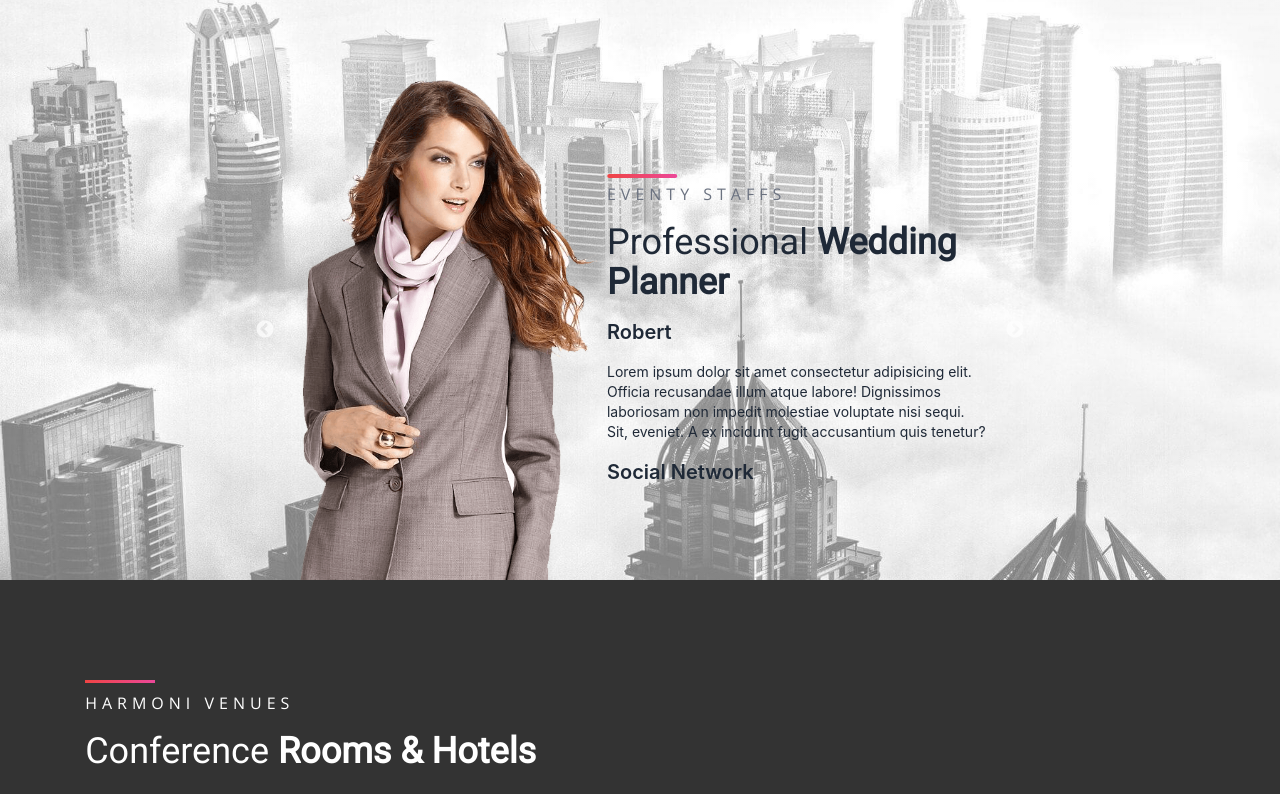
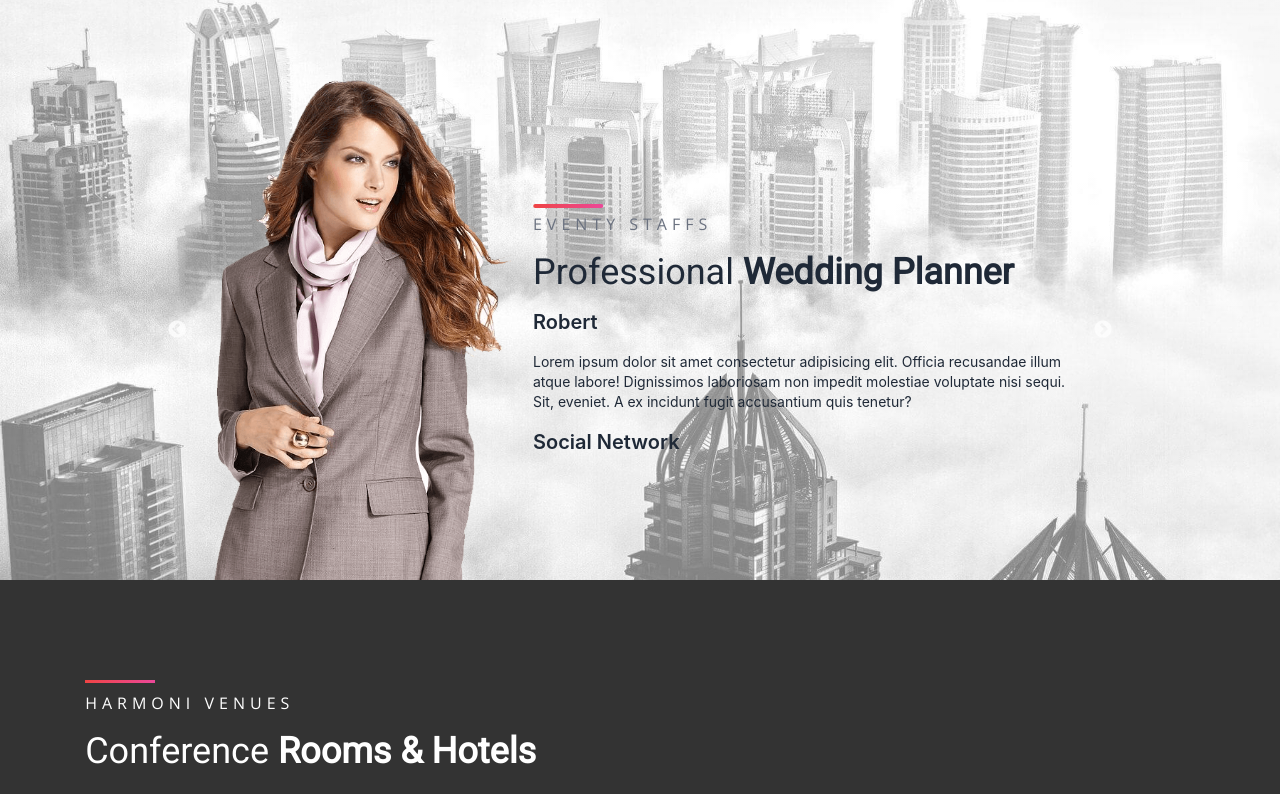
Before and after one commit to team-binarybrains/eventy-clientsite, a React (Create React App) app: page / in a window 1280 px wide. Shown: the top 794 px of the page. Built offline with nearby package versions, Linux system fonts and the light colour scheme.

Commit message:
staff width changed

```diff
--- a/src/Components/Home/Staffs/Staffs.js
+++ b/src/Components/Home/Staffs/Staffs.js
@@ -24,11 +24,11 @@ const Staffs = () => {
     return (
         <section className={`${styles.bg}`}>
             <div className={`${styles.bgLayer}`}>
-                <div className={`max-w-[720px] mx-auto pt-20`}>
+                <div className={`max-w-4xl mx-auto pt-20`}>
                     <Slider {...settings} className="sm:h-[500px]">
                         {
                             staffs.map((staff, i) => <div className='' key={i}>
-                                <div className='flex gap-2 sm:flex-row flex-col items-center px-3'>
+                                <div className='flex gap-5 sm:flex-row flex-col items-center px-3'>
                                     <img className='h-[250px] sm:h-[500px] max-w-xs block' src={staff.image} alt="" />
                                     <div className='space-y-4'>
                                         <div className='h-[4px] w-[70px] bg-gradient-to-r from-red-500 to-pink-500 mx-0 -mb-3 rounded-full' />
```
